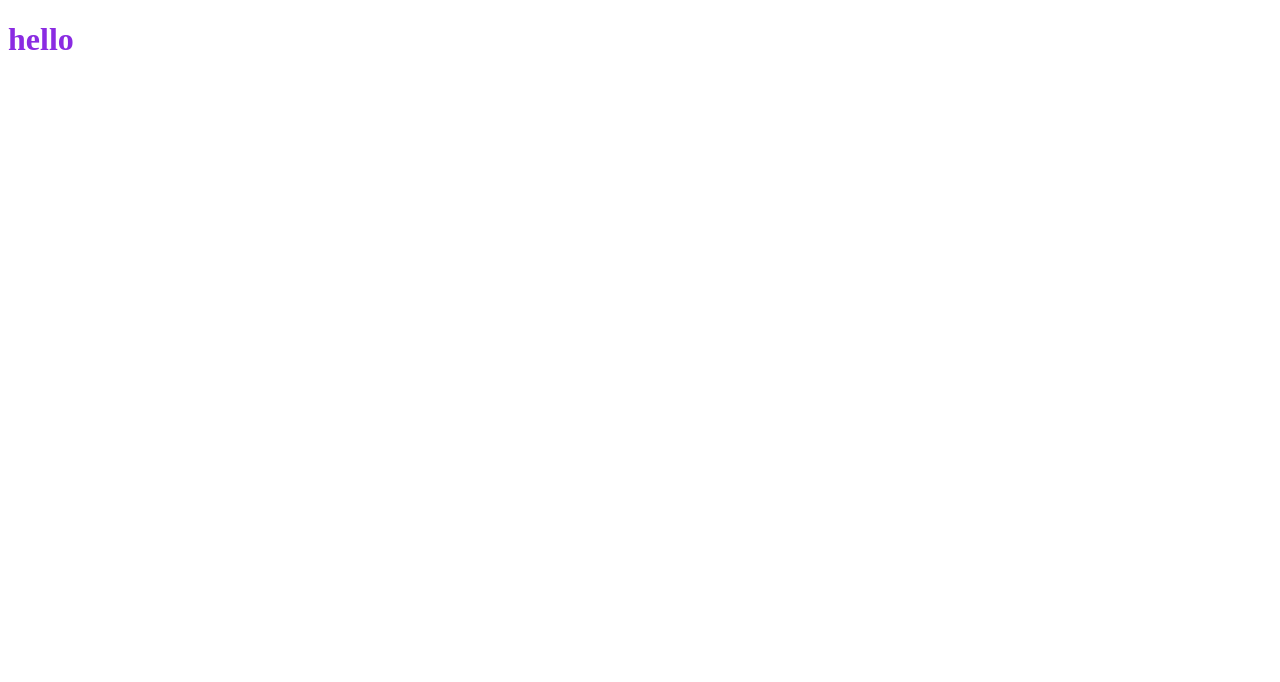
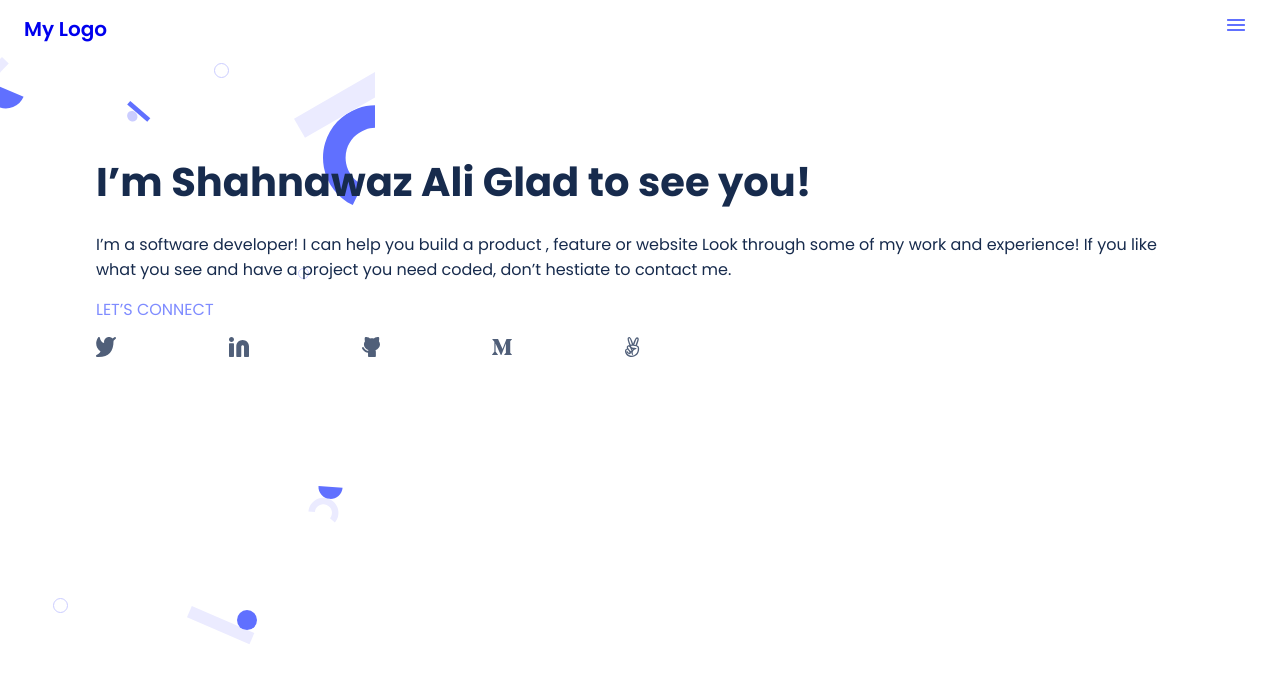
Before and after one commit to shahnawaza75/My_Portfolio, a website: page index.html in a window 1280 px wide. Drawn offline with Linux system fonts and the light colour scheme.

Commit message:
Added style header and home page

```diff
--- a/index.css
+++ b/index.css
@@ -1,3 +1,66 @@
-h1 {
-  color: blueviolet;
+* {
+  font-family: 'Poppins', sans-serif;
+  margin: 0;
+  padding: 0;
+  box-sizing: border-box;
 }
+
+header{
+  display: flex;
+  flex-direction: row;
+  align-items: center;
+  justify-content:space-between;
+  padding: 5px 24px;
+
+}
+#header a{
+
+  text-decoration: none;
+
+  }
+#home_section{
+ background-image:url("/images/background_image.svg");
+ background-repeat: no-repeat;
+ height: 100vh;
+ display: flex;
+ flex-direction: column;
+ padding: 45px;
+ justify-content: flex-start;
+ align-items: center;
+ color:#172B4D;
+
+
+}
+h1{
+  font-weight: 700;
+  font-size: 40px;
+  margin-bottom:20px;
+}
+
+
+.social_media{
+  display: flex;
+  list-style: none;
+  justify-content:space-between;
+  width: 50%;
+
+}
+.home_container{
+  display: flex;
+  flex-direction: column;
+  width: 85vw;
+  /*height: 70%;*/
+  justify-content: space-around;
+
+  margin-top: 50px;
+
+}
+span{
+  margin-top: 15px;
+  color: #7F8CFF;
+  margin-bottom: 15px;
+}
+.logo{
+  font-size: 20px;
+  font-weight: 600;
+}
--- a/index.html
+++ b/index.html
@@ -5,9 +5,38 @@
     <meta http-equiv="X-UA-Compatible" content="IE=edge">
     <meta name="viewport" content="width=device-width, initial-scale=1.0">
     <title>Document</title>
+    <link rel="preconnect" href="https://fonts.googleapis.com">
+<link rel="preconnect" href="https://fonts.gstatic.com" crossorigin>
+<link href="https://fonts.googleapis.com/css2?family=Poppins:ital,wght@0,100;0,200;0,300;0,400;0,500;0,600;0,700;0,800;0,900;1,100;1,200;1,300;1,400;1,500;1,600;1,700&display=swap" rel="stylesheet">
     <link rel="stylesheet" href="./index.css">
+
 </head>
 <body>
-    <h1>hello</h1>
+    <header id="header">
+        <a href="#" class="logo">My Logo</a>
+        <nav>
+            <img src="./images/Enabled.png" alt="humburger menu">
+        </nav>
+
+    </header>
+
+<section id="home_section">
+    <div class="home_container">
+    <h1>I’m Shahnawaz Ali
+        Glad to see you!</h1>
+
+        <p>I’m a software developer! I can help you build a product , feature or website Look through some of my work and experience! If you like what you see and have a project you need coded, don’t hestiate to contact me.</p>
+        <span>LET’S CONNECT</span>
+
+            <ul class="social_media">
+                <li><a href=""><img src="./images/twitter.svg"></img></a></li>
+                <li><a href=""><img src="./images/Linkedin icon.svg"></img></a></li>
+                <li><a href=""><img src="./images/Vector-2.svg"></img></a></li>
+                <li><a href=""><img src="./images/Vector.svg"></img></a></li>
+                <li><a href=""><img src="./images/Vector-3.svg"></img></a></li>
+
+            </ul>
+        </div>
+</section>
 </body>
 </html>
```
Also changed, not shown: README 2.md (+1 -1 lines), README.md (deleted), images/Enabled.png (added), images/Linkedin icon.svg (added), images/Vector-2.svg (added), images/Vector-3.svg (added), images/Vector.svg (added), images/background_image.svg (added), images/twitter.svg (added).
